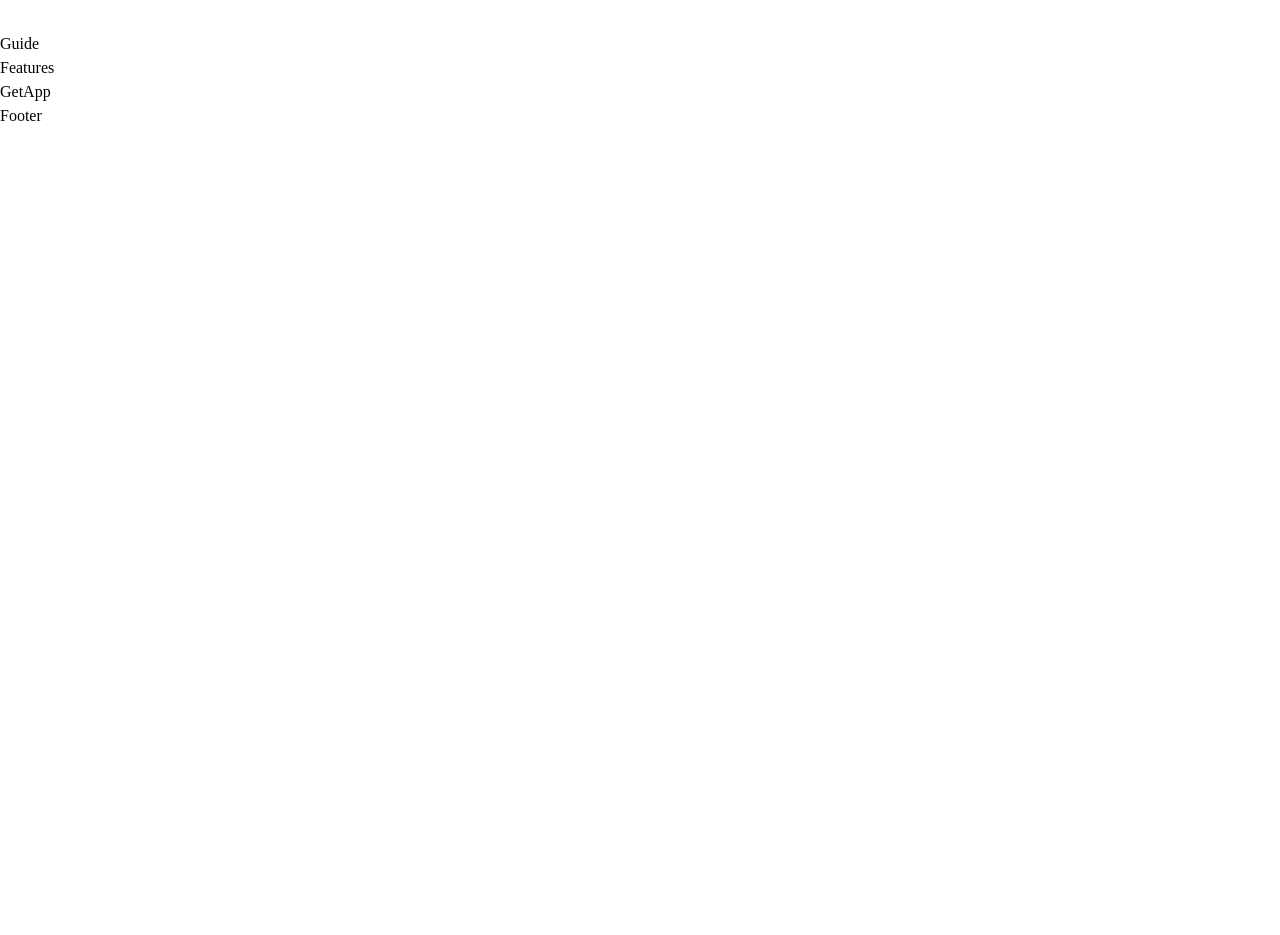
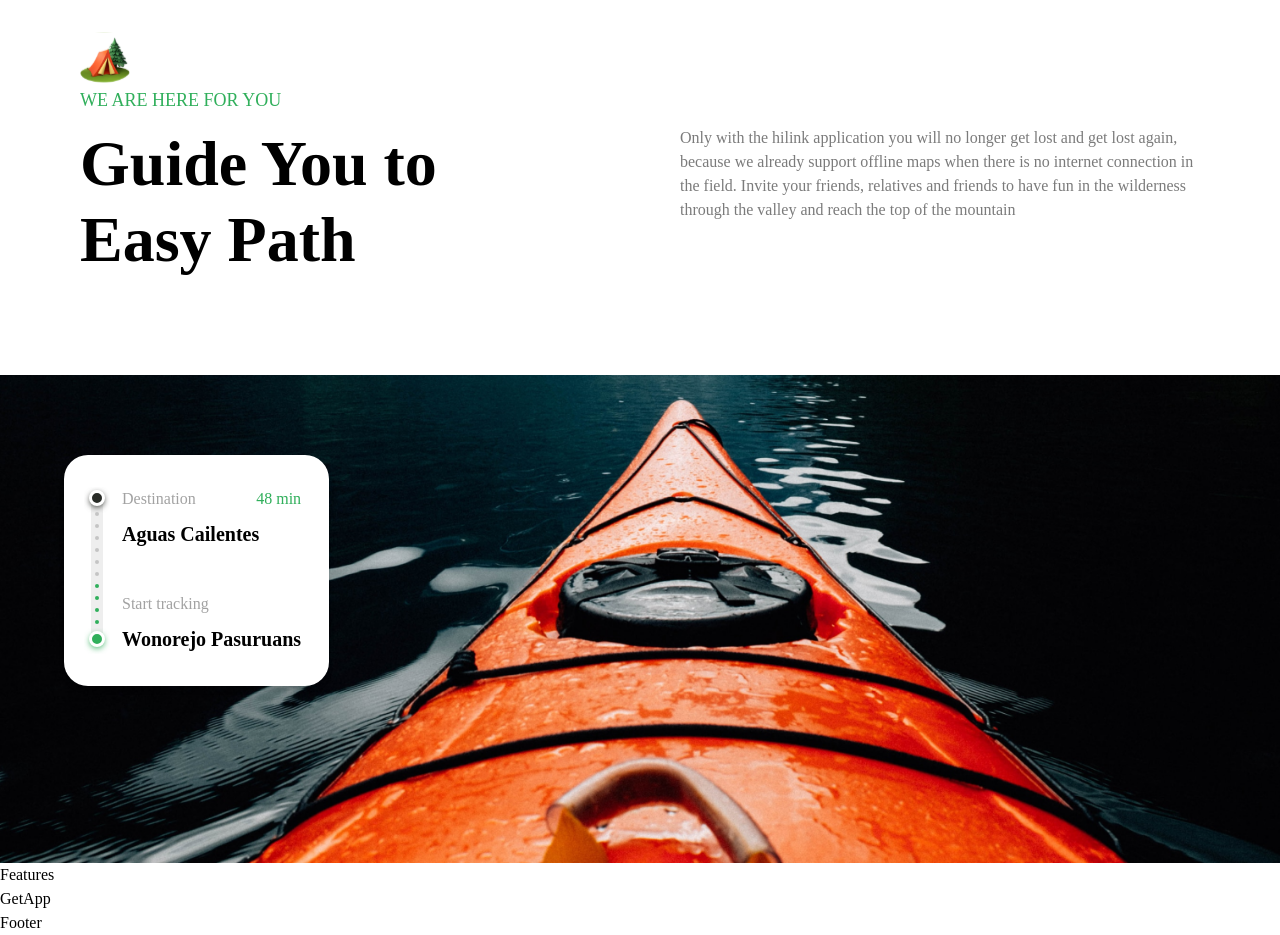
Before and after one commit to delmac-dev/traveling-app, a Next.js app: page / in a window 1280 px wide. Shown: the part 1780-2715 px from the top of the page. Before the commit the page ends 1908 px from the top, so only its background shows below. Built offline with nearby package versions, Linux system fonts and the light colour scheme.

Commit message:
done with guide section

```diff
--- a/components/Guide.tsx
+++ b/components/Guide.tsx
@@ -1,8 +1,61 @@
+import Image from 'next/image'
 import React from 'react'
 
 const Guide = () => {
   return (
-    <div>Guide</div>
+    <section className="flexCenter flex-col">
+      <div className="padding-container max-container w-full pb-24">
+        <Image
+          src="/camp.svg"
+          alt="camp"
+          width={50}
+          height={50}
+        />
+        <p className="uppercase regular-18 mt-1 mb-3 text-green-50">
+          We are here for you
+        </p>
+        <div className="flex flex-wrap justify-between gap-5 lg:gap-10">
+          <h2 className="bold-40 lg:bold-64 xl:max-w-[390px]">Guide You to Easy Path</h2>
+          <p className='regular-16 text-gray-30 xl:max-w-[520px]'>
+            Only with the hilink application you will no longer get lost and get lost again, because we already support offline maps when there is no internet connection in the field. Invite your friends, relatives and friends to have fun in the wilderness through the valley and reach the top of the mountain
+          </p>
+        </div>
+      </div>
+
+      <div className="flexCenter max-container relative w-full">
+        <Image
+          src="/boat.png"
+          alt="boat"
+          width={1440}
+          height={580}
+          className='w-full object-cover object-center 2xl:rounded-5xl'
+        />
+
+        <div className="absolute flex bg-white gap-3 rounded-3xl shadow-md py-8 pl-5 pr-7 md:left-[5%] lg:top-20">
+          <Image
+            src="/meter.svg"
+            alt="meter"
+            width={16}
+            height={158}
+            className='h-full w-auto'
+          />
+          <div className="flexBetween flex-col">
+            <div className="flex w-full flex-col">
+              <div className="flexBetween w-full">
+                <p className='regular-16 text-gray-20'>Destination</p>
+                <p className='Vold-16 text-green-50'>48 min</p>
+              </div>
+              <p className='bold-20 mt-2'>Aguas Cailentes</p>
+            </div>
+            <div className="flex w-full flex-col">
+              <p className='regular-16 text-gray-20'>Start tracking</p>
+              <h4 className='bold-20 mt-2 whitespace-nowrap'>Wonorejo Pasuruans</h4>
+            </div>
+          </div>
+        </div>
+
+      </div>
+    </section>
   )
 }
 
```
